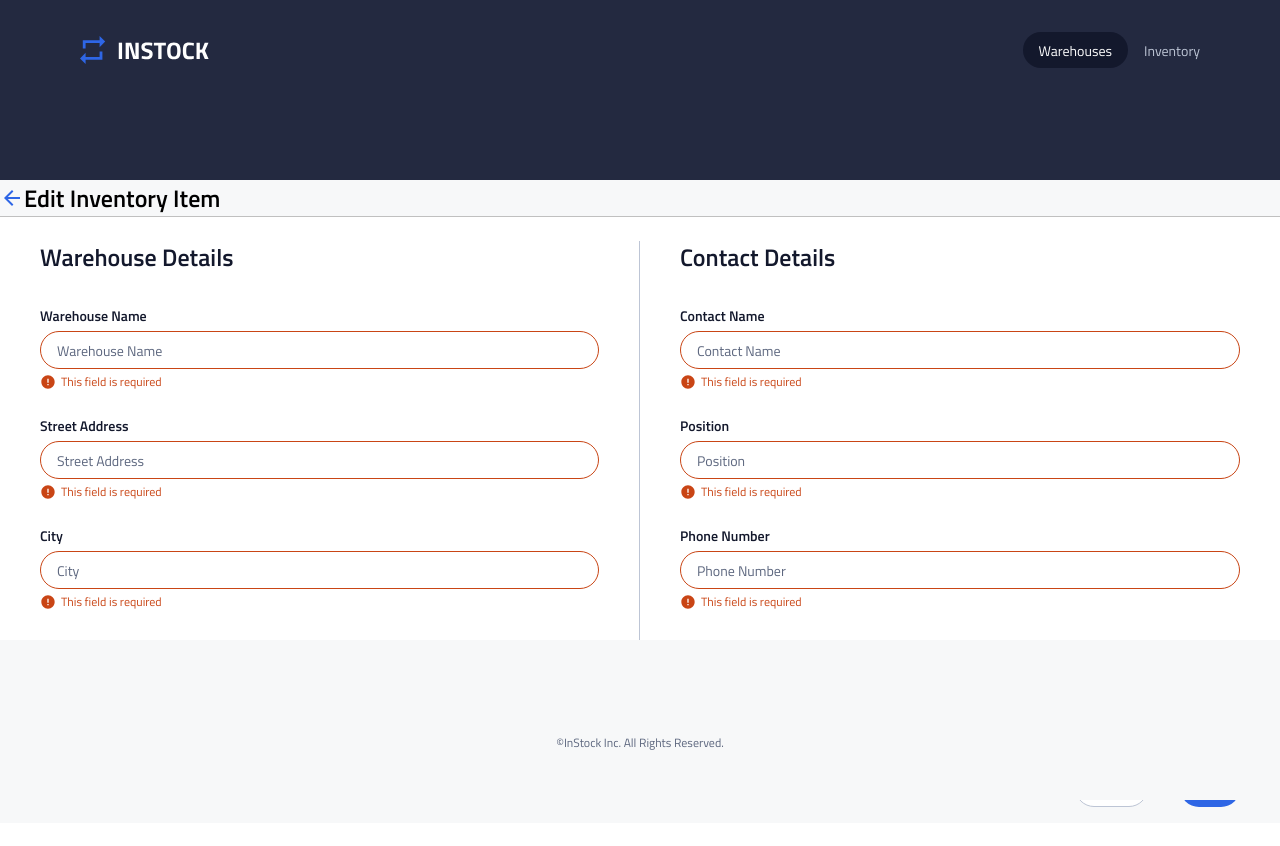
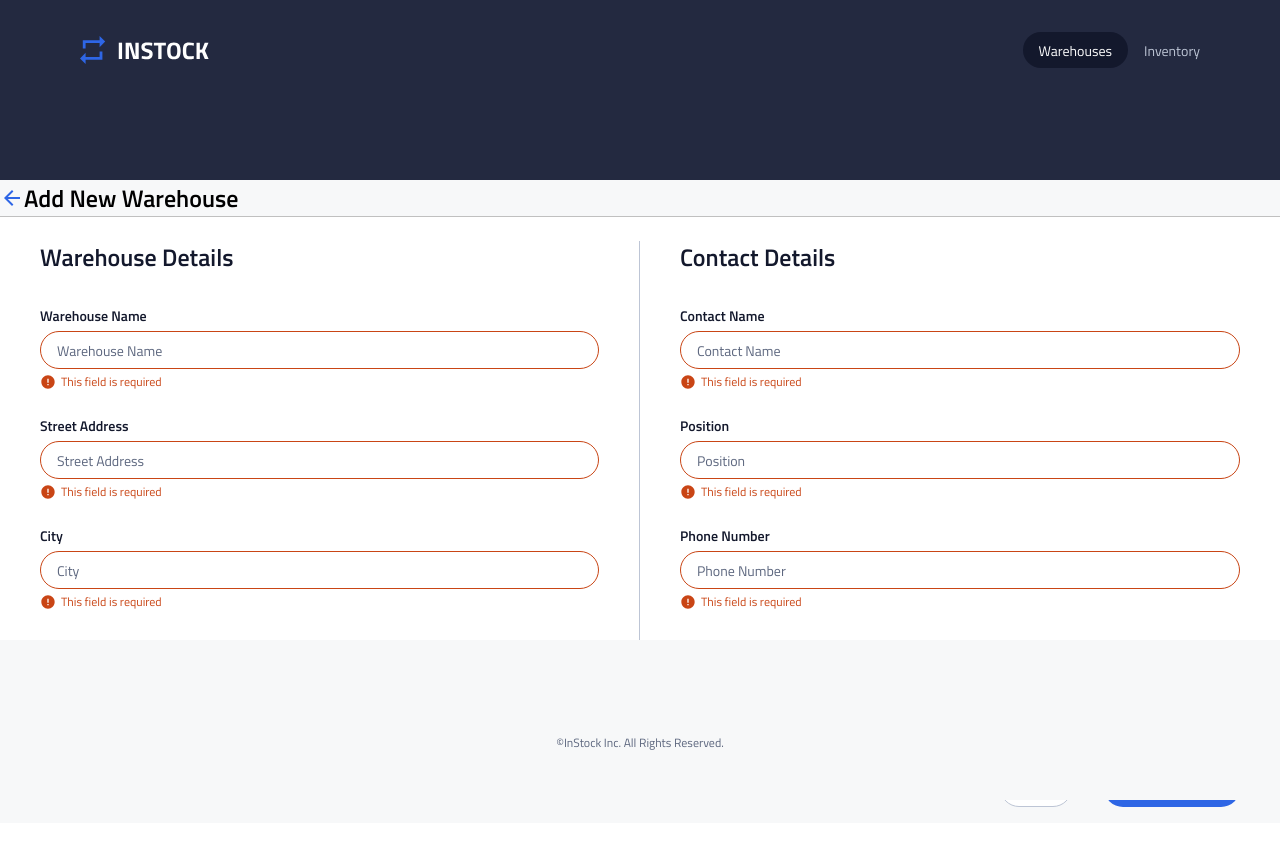
Before and after one commit to vibrentcarey/intstock, a React (Create React App) app in the folder client/: page /add-warehouse in a window 1280 px wide. Shown: the top 846 px of the page. Built offline with nearby package versions, Linux system fonts and the light colour scheme.

Commit message:
Added link to Add New Warehouse button

```diff
--- a/client/src/pages/AddWarehousePage/AddWarehousePage.jsx
+++ b/client/src/pages/AddWarehousePage/AddWarehousePage.jsx
@@ -5,10 +5,10 @@ import TopBar from "../../components/TopBar";
 const AddWarehousePage = (props) => {
   return (
     <>
-      <TopBar title='Edit Inventory Item' />
-      <WarehouseForm submitValue='Save' />
+      <TopBar title="Add New Warehouse" />
+      <WarehouseForm submitValue="+ Add Warehouse" />
     </>
-  )
-}
+  );
+};
 
-export default AddWarehousePage
+export default AddWarehousePage;
--- a/client/src/pages/WarehousesPage/WarehousesPage.jsx
+++ b/client/src/pages/WarehousesPage/WarehousesPage.jsx
@@ -71,7 +71,7 @@ class WarehousesPage extends React.Component {
         <div className="topbar">
           <div className="topbar__search">
             <TopBarSearch title={"Warehouses"} className="topbar__item" />
-            <Link to={`edit-warehouse/${this.state.warehouseId}`}>
+            <Link to={`add-warehouse`}>
               <Button type="primary" value={"+ Add New Warehouse"} />
             </Link>
           </div>
```
